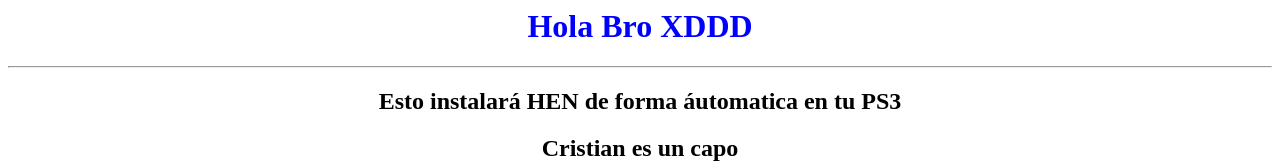
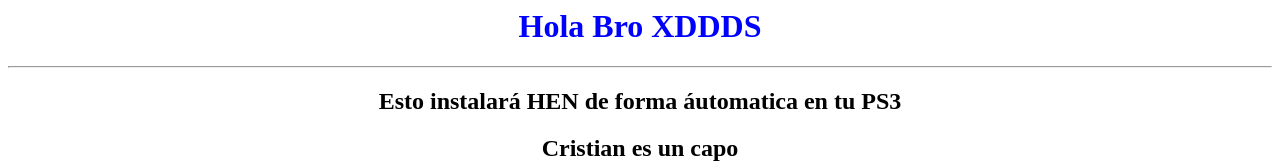
Before and after one commit to elreyplay3/elreyplay3.github.io, a plain HTML site: page index.html in a window 1280 px wide. Shown: the top 163 px of the page. Drawn offline with Linux system fonts and the light colour scheme.

Commit message:
Update index.html

```diff
--- a/index.html
+++ b/index.html
@@ -1,7 +1,7 @@
 <title>Auto HEN 4.89</title>
 <link href="estilos.css" rel="stylesheet" type="text/css">
 <center>
-<h1><span style='color:blue'>Hola Bro XDDD</span></h1>
+<h1><span style='color:blue'>Hola Bro XDDDS</span></h1>
 <hr>
 <h2><span style='color:black'>Esto instalará HEN de forma áutomatica en tu PS3</span></h2>
 <h2>Cristian es un capo</h2>
```
